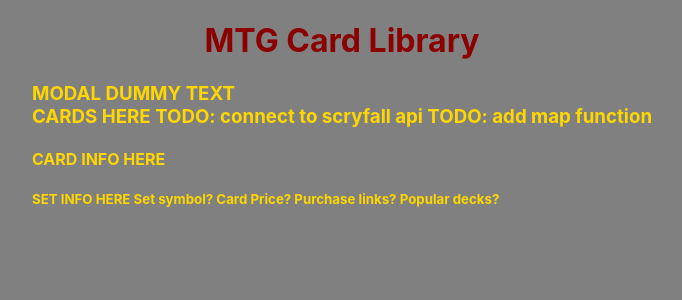
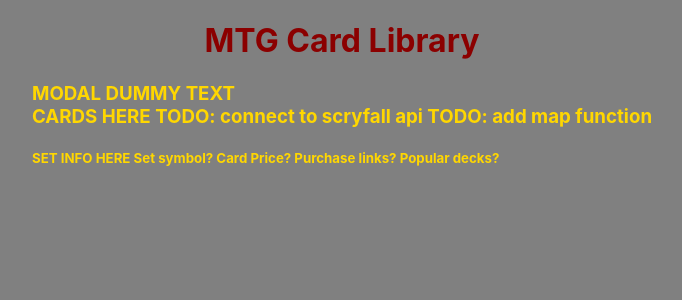
Before and after one commit to caseymacleod22/mtg-card-library, a React (Create React App) app: page / in a window 1280 px wide. Shown: the top 300 px of the page, without its empty margins (298-980 px from the left). Built offline with nearby package versions, Linux system fonts and the light colour scheme.

Commit message:
wip: replaces some dummy text

```diff
--- a/src/App.js
+++ b/src/App.js
@@ -14,7 +14,7 @@
         TODO: add map function
       </h3>
       <h4>
-        CARD INFO HERE
+        {/* CARD INFO HERE */}
       </h4>
       <h5>
         SET INFO HERE
```
